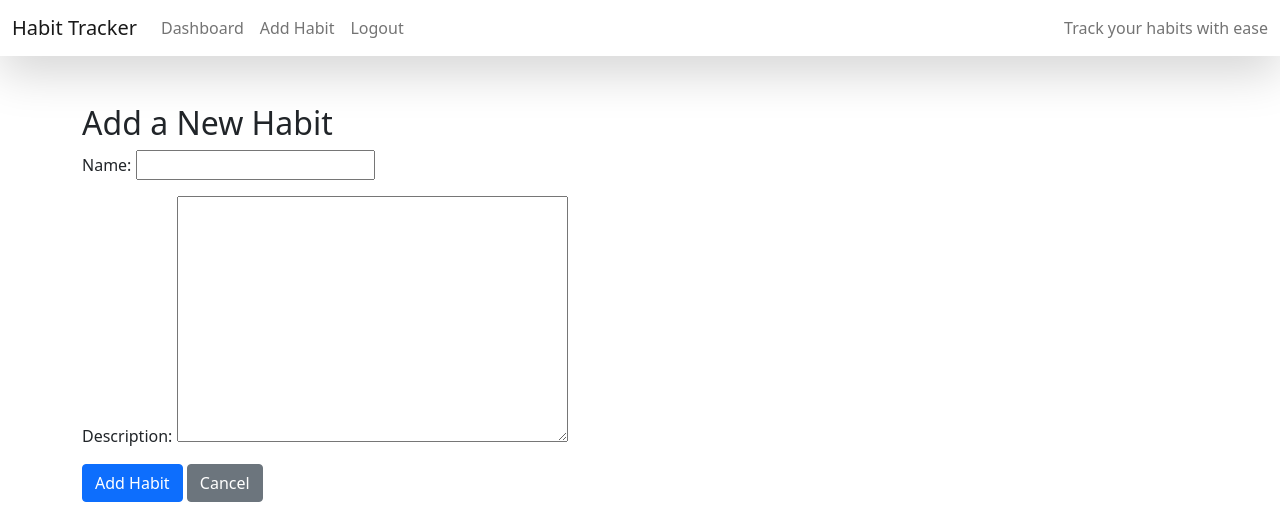
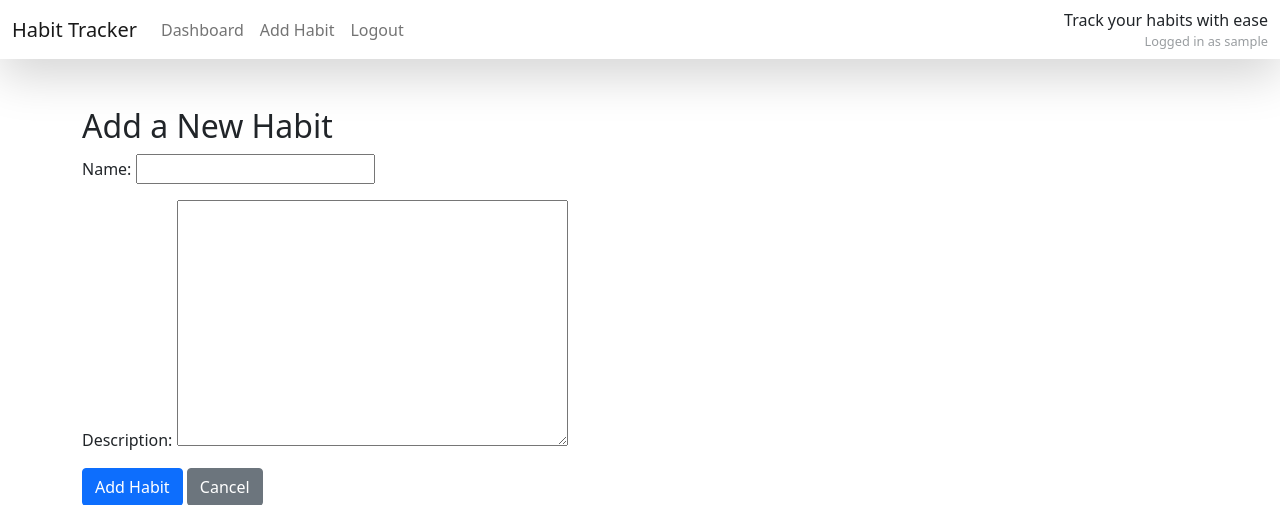
Before and after one commit to constantinnicoleta/habit-tracker, a Django app: page /add-habit/ in a window 1280 px wide. Shown: the top 505 px of the page. Run offline with Django 4.2, Linux system fonts and the light colour scheme; the visitor is signed in with stand-in values (Sample User, id 1); some libraries are stand-ins or nearby versions.

Commit message:
add 'logged in as ' to navbar

```diff
--- a/habits/templates/base.html
+++ b/habits/templates/base.html
@@ -25,11 +25,14 @@
     <!-- Navigation -->
     <nav class="navbar navbar-expand-lg navbar-light bg-white shadow-lg">
         <div class="container-fluid">
+            <!-- Brand and Toggle Button -->
             <a class="navbar-brand" href="{% url 'home' %}">Habit Tracker</a>
-            <button class="navbar-toggler" type="button" data-bs-toggle="collapse" data-bs-target="#navbarText" aria-controls="navbarText" aria-expanded="false" aria-label="Toggle navigation">
+            <button class="navbar-toggler" type="button" data-bs-toggle="collapse" data-bs-target="#navbarContent" aria-controls="navbarContent" aria-expanded="false" aria-label="Toggle navigation">
                 <span class="navbar-toggler-icon"></span>
             </button>
-            <div class="collapse navbar-collapse" id="navbarText">
+
+            <!-- Navbar Links -->
+            <div class="collapse navbar-collapse" id="navbarContent">
                 <ul class="navbar-nav me-auto mb-2 mb-lg-0">
                     {% if user.is_authenticated %}
                         <li class="nav-item">
@@ -41,15 +44,33 @@
                         <li class="nav-item">
                             <a class="nav-link" href="{% url 'logout' %}">Logout</a>
                         </li>
+                    {% else %}
+                        <li class="nav-item">
+                            <a class="nav-link" href="{% url 'login' %}">Login</a>
+                        </li>
+                        <li class="nav-item">
+                            <a class="nav-link" href="{% url 'signup' %}">Sign Up</a>
+                        </li>
                     {% endif %}
                 </ul>
-                <!-- Hide the text on mobile devices using Bootstrap classes -->
-                <span class="navbar-text d-none d-lg-block">
-                    Track your habits with ease
-                </span>
+
+                <div class="ms-auto text-end">
+                    <div>Track your habits with ease</div>
+                    {% if user.is_authenticated %}
+                        <div class="small">Logged in as {{ user.username }}</div>
+                    {% endif %}
+                </div>
             </div>
         </div>
     </nav>
+
+    <!-- Additional CSS for styling -->
+    <style>
+        .small {
+            font-size: 0.8rem;
+            color: #999da0;
+        }
+    </style>
 
     <main class="flex-shrink-0">
         <!-- Main content block -->
```
